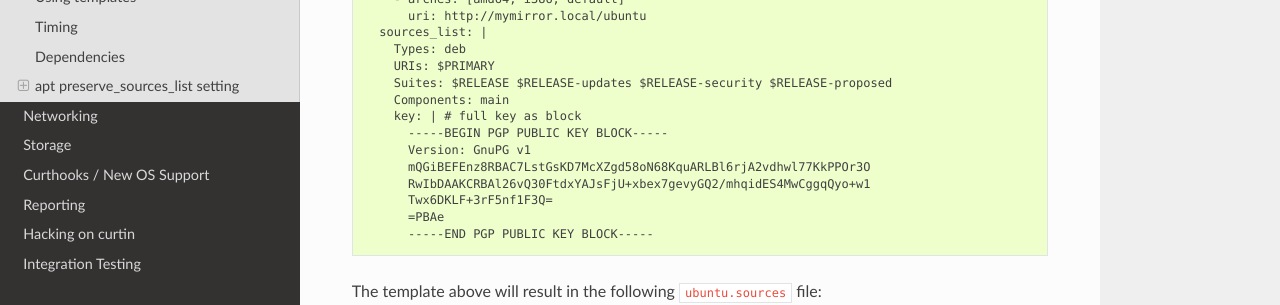
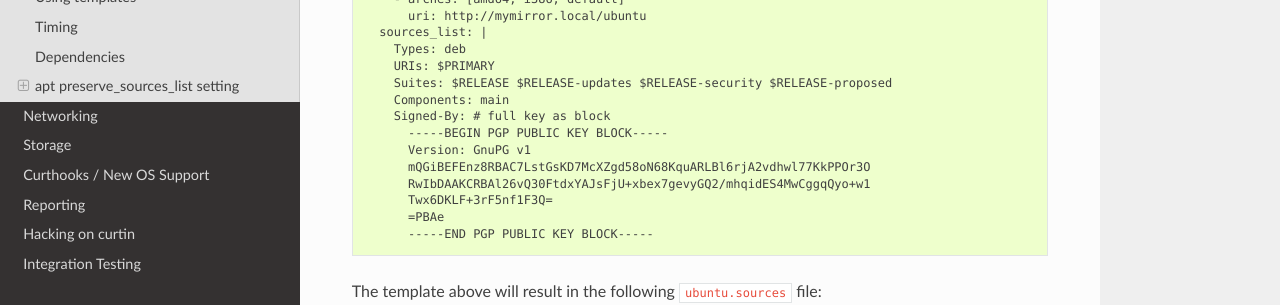
Before and after one commit to canonical/curtin, a Sphinx documentation site: the page built from doc/topics/apt_source.rst, in a window 1280 px wide and 900 px high, scrolled down 4301 px. Shown: the part 302-607 px from the top of the window. Built offline with Sphinx 7.4.7 and the Read the Docs theme 3.1.0, drawn with Linux system fonts in a browser that asks for light colours; part of the change alters nothing that is shown; some of the changed text lies outside the part shown.

Commit message:
doc: deb822 template fix
This is a follow-up from https://code.launchpad.net/~bryanfraschetti/curtin/+git/curtin/+merge/476864

As noted in the linked MP, the sources_list section is simply providing
a raw apt config, curtin doesn't process it. The `Key` field isn't documented
in sources.list(5), and didn't work for the customer.

The customer was able to use the Signed-By field with the ascii armored
key as shown here.

Signed-off-by: Wesley Hershberger <wesley.hershberger@canonical.com>

```diff
--- a/doc/topics/apt_source.rst
+++ b/doc/topics/apt_source.rst
@@ -226,7 +226,7 @@ The following example configures ``ubuntu.sources`` in deb822 format, supplies a
      URIs: $PRIMARY
      Suites: $RELEASE $RELEASE-updates $RELEASE-security $RELEASE-proposed
      Components: main
-     key: | # full key as block
+     Signed-By: # full key as block
        -----BEGIN PGP PUBLIC KEY BLOCK-----
        Version: GnuPG v1
        mQGiBEFEnz8RBAC7LstGsKD7McXZgd58oN68KquARLBl6rjA2vdhwl77KkPPOr3O
```
